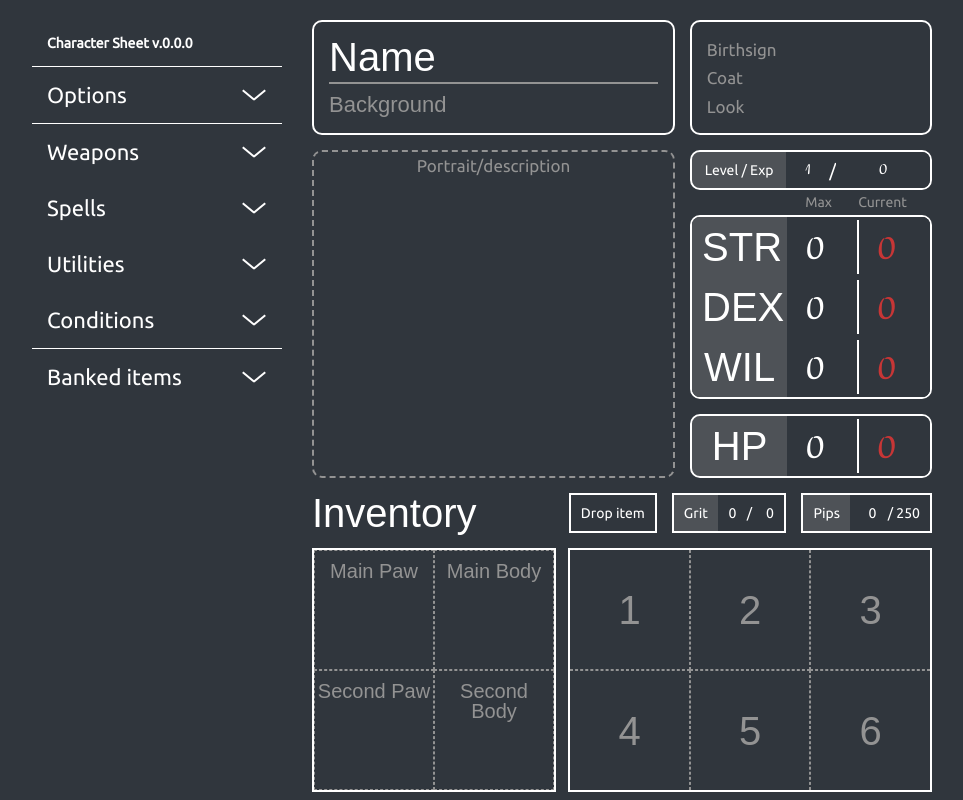
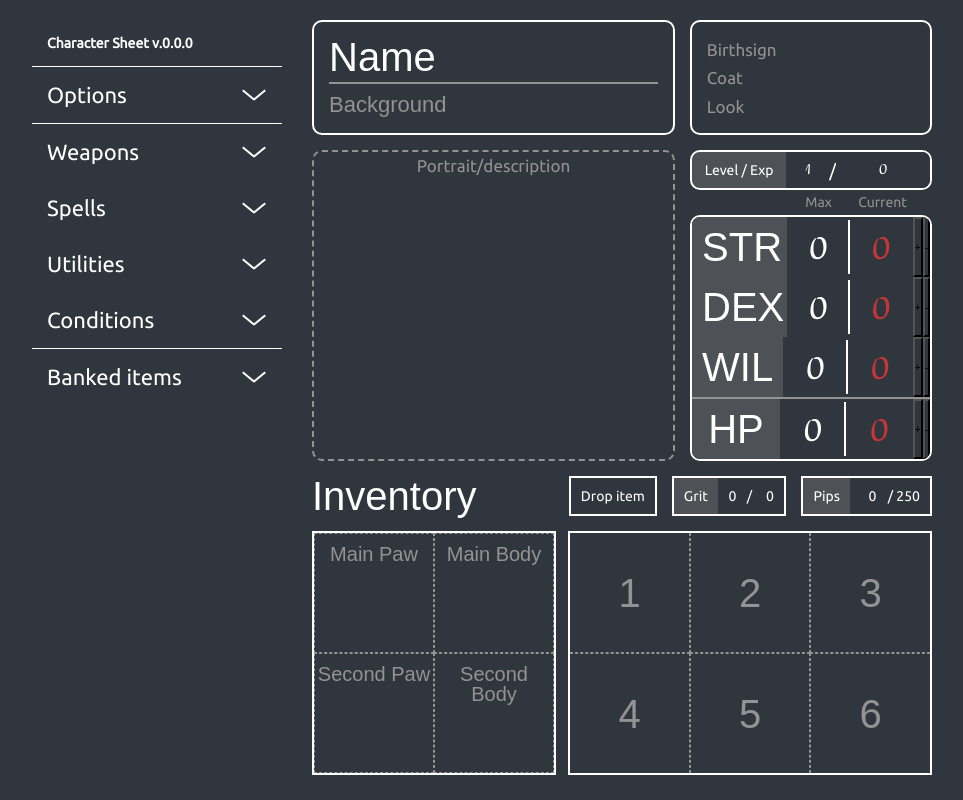
Before and after one commit to BrightsDays/mausritter-online-sheet, a Vue app: page / in a window 1280 px wide. Shown: the whole page, without its empty margins (158-1121 px from the left). Built offline with nearby package versions, Linux system fonts and the light colour scheme; a web font is replaced by a local one.

Commit message:
fix changeStat, add stat validation

```diff
--- a/package.json
+++ b/package.json
@@ -23,9 +23,9 @@
     "eslint-plugin-vue": "^9.5.1",
     "jest": "^29.0.3",
     "ts-jest": "^29.0.2",
+    "ts-node": "^10.9.1",
     "typescript": "^4.8.3",
     "vite": "^2.9.15",
-    "vue-tsc": "^0.29.8",
-    "ts-node": "^10.9.1"
+    "vue-tsc": "^0.29.8"
   }
 }
--- a/src/components/MainMenu.vue
+++ b/src/components/MainMenu.vue
@@ -165,7 +165,7 @@ const createCharacter = () => {
       name: '6',
       item: null
     }
-  })//TODO: fix start items generate and choose
+  })//TODO: add choose
 
   const birthSign = ['Star', 'Wheel', 'Acorn', 'Storm', 'Moon', 'Mother']
   store.setDescription('birthSign', birthSign[rollDices(1, 6) - 1])
--- a/src/components/sheet/CharacterStats.vue
+++ b/src/components/sheet/CharacterStats.vue
@@ -7,6 +7,7 @@
         v-for="item in stats"
         :key="item.name"
         class="stats__item"
+        :class="item.name === 'hp' && 'stats__hp'"
       >
         <label class="stats__label">{{ item.name }}</label>
         <input
@@ -19,24 +20,11 @@
           v-model="item.current"
           type="number"
           class="stats__input"
-          @input="changeStat(item.name, $event)"
+          readonly
         >
+        <button @click="growStat(item.name, item.max)">+</button>
+        <button @click="downStat(item.name)">-</button>
       </div>
-    </div>
-    <div class="stats__hp stats__item">
-      <label class="stats__label">HP</label>
-      <input
-        v-model="hp[0].max"
-        type="number"
-        class="stats__input"
-        readonly
-      >
-      <input
-        v-model="hp[0].current"
-        type="number"
-        class="stats__input"
-        @input="changeStat('hp', $event)"
-      >
     </div>
   </div>
 </template>
@@ -63,14 +51,23 @@ const stats = computed(() => [
     name: 'wil',
     max: store.maxWil,
     current: store.wil
+  },
+  {
+    name: 'hp',
+    max: store.maxHp,
+    current: store.hp
   }
 ])
 
-const hp = computed(() => [{
-    name: 'hp',
-    max: store.maxHp,
-    current: store.hp
-}])
+const growStat = (stat: string, maxValue: number) => {
+  const target = stats.value.find(el => el.name === stat)
+  if (target && target.current < maxValue) changeStat(stat, target.current + 1)
+}
+
+const downStat = (stat: string) => {
+  const target = stats.value.find(el => el.name === stat)
+  if (target && target.current > 0) changeStat(stat, target.current - 1)
+}
 </script>
 
 <style lang="scss">
@@ -101,13 +98,10 @@ const hp = computed(() => [{
     border: 2px solid var(--main);
     border-radius: 10px;
     overflow: hidden;
-    margin-bottom: 15px;
   }
 
   &__hp {
-    border: 2px solid var(--main);
-    border-radius: 10px;
-    overflow: hidden;
+    border-top: 2px solid var(--second);
   }
 
   &__item {
@@ -137,7 +131,11 @@ const hp = computed(() => [{
     outline: none;
     text-align: center;
 
-    &:last-child {
+    &::-webkit-inner-spin-button {
+      appearance: none;
+    }
+
+    &:nth-child(3) {
       color: var(--special);
       box-shadow: -5px 0px 0px -3px var(--main);
     }
--- a/src/helpers/changeStat.ts
+++ b/src/helpers/changeStat.ts
@@ -1,9 +1,8 @@
 import { useStore } from '../store/character'
 import { StatKeys } from '../types'
 
-export default (statName: string, event: Event) => {//TODO: use value, not event
+export default (statName: string, value: number) => {
   const character = useStore()
-  const value = (event.target as HTMLInputElement).value
 
   if (Object.keys(character).includes(statName)) {
     character.setStat(statName as StatKeys, +value)
```
Also changed, not shown: 1 other file (tests, documents, lock files or other folders).
